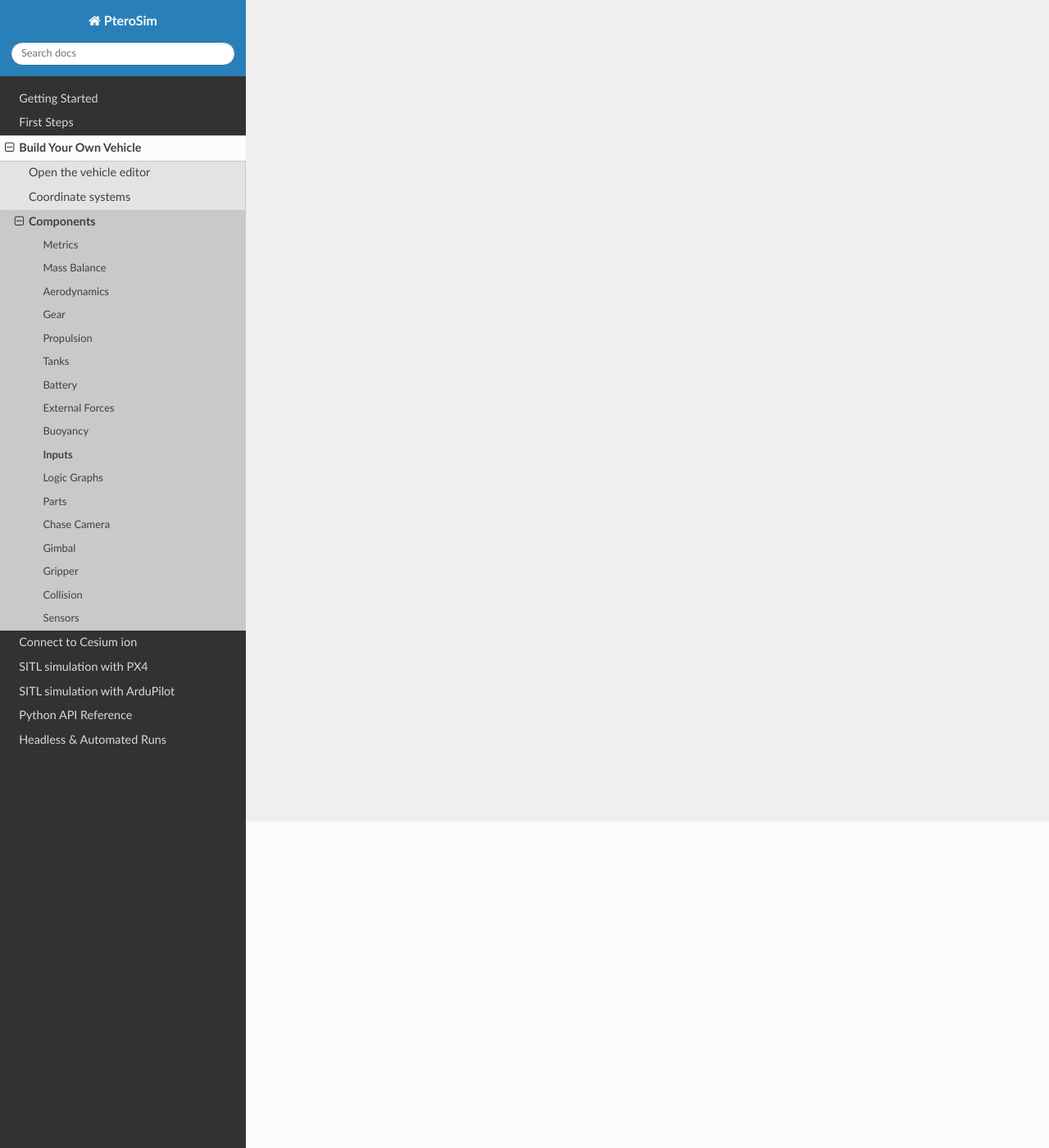
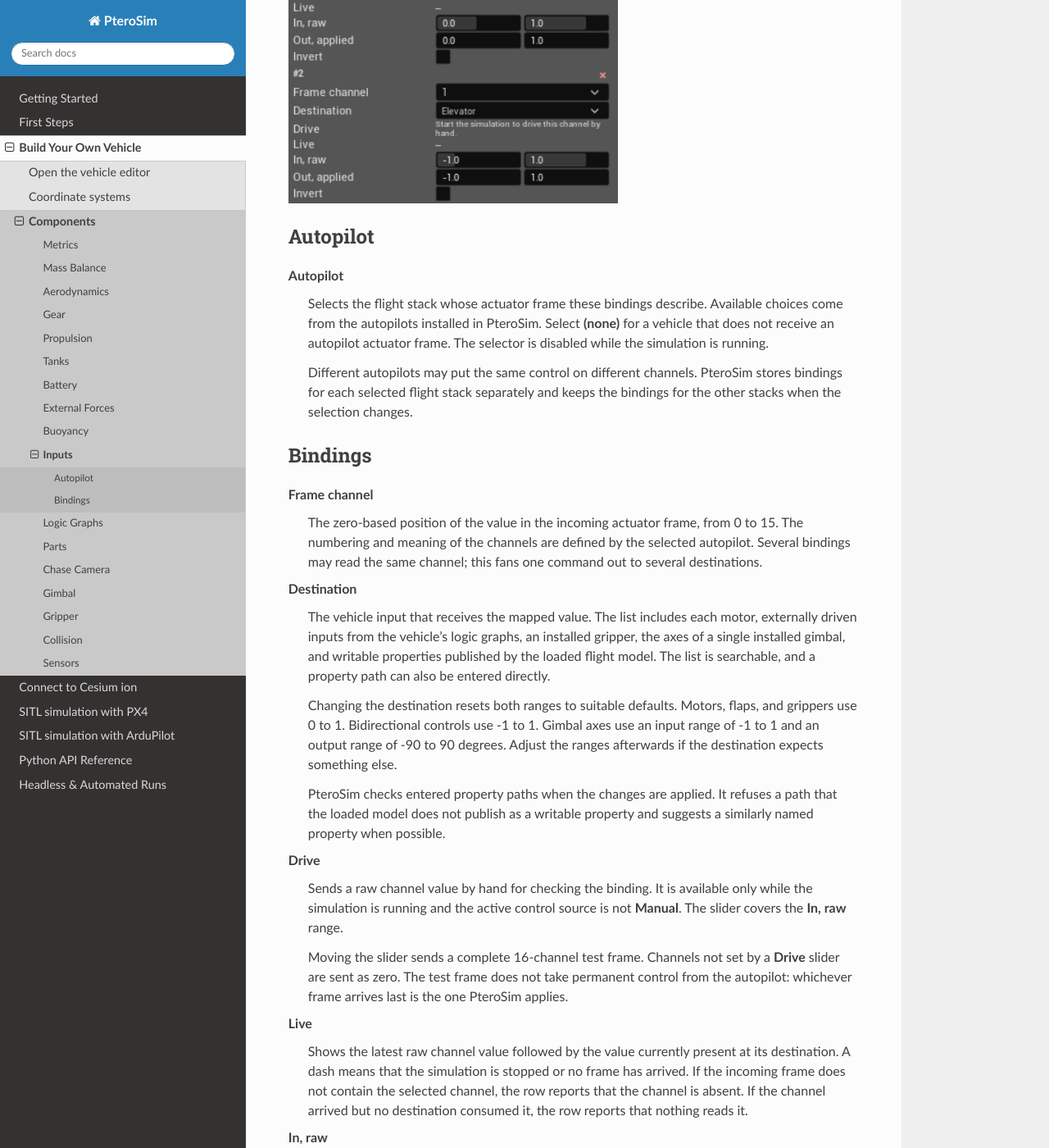
Before and after one commit to AlexanderRex/PteroSimDocs, a Sphinx documentation site: the page built from docs/source/editor/inputs.rst, in a window 1280 px wide and 1400 px high, scrolled down 398 px. Shown: the whole window at 82% size. Built offline with Sphinx 7.4.7 and the Read the Docs theme 3.1.0, drawn with Linux system fonts in a browser that asks for light colours; some of the changed text lies outside the part shown.

Commit message:
Document vehicle input bindings

```diff
--- a/docs/source/editor/inputs.rst
+++ b/docs/source/editor/inputs.rst
@@ -1,4 +1,92 @@
 Inputs
 ======
 
-Work in progress.
+Inputs maps channels from an autopilot actuator frame to motors, control
+surfaces, gimbals, grippers, and other writable vehicle properties. A vehicle
+can have many bindings. Every numbered binding uses the same fields, and one
+frame channel can be assigned to several destinations when one signal must
+drive several parts.
+
+.. image:: ../Images/editor_inputs.png
+   :alt: Inputs section with motor and elevator channel bindings
+   :class: no-float-left
+
+Autopilot
+---------
+
+**Autopilot**
+   Selects the flight stack whose actuator frame these bindings describe.
+   Available choices come from the autopilots installed in PteroSim. Select
+   **(none)** for a vehicle that does not receive an autopilot actuator frame.
+   The selector is disabled while the simulation is running.
+
+   Different autopilots may put the same control on different channels.
+   PteroSim stores bindings for each selected flight stack separately and
+   keeps the bindings for the other stacks when the selection changes.
+
+Bindings
+--------
+
+**Frame channel**
+   The zero-based position of the value in the incoming actuator frame, from
+   0 to 15. The numbering and meaning of the channels are defined by the
+   selected autopilot. Several bindings may read the same channel; this fans
+   one command out to several destinations.
+
+**Destination**
+   The vehicle input that receives the mapped value. The list includes each
+   motor, externally driven inputs from the vehicle's logic graphs, an
+   installed gripper, the axes of a single installed gimbal, and writable
+   properties published by the loaded flight model. The list is searchable,
+   and a property path can also be entered directly.
+
+   Changing the destination resets both ranges to suitable defaults. Motors,
+   flaps, and grippers use 0 to 1. Bidirectional controls use -1 to 1. Gimbal
+   axes use an input range of -1 to 1 and an output range of -90 to 90
+   degrees. Adjust the ranges afterwards if the destination expects something
+   else.
+
+   PteroSim checks entered property paths when the changes are applied. It
+   refuses a path that the loaded model does not publish as a writable
+   property and suggests a similarly named property when possible.
+
+**Drive**
+   Sends a raw channel value by hand for checking the binding. It is available
+   only while the simulation is running and the active control source is not
+   **Manual**. The slider covers the **In, raw** range.
+
+   Moving the slider sends a complete 16-channel test frame. Channels not set
+   by a **Drive** slider are sent as zero. The test frame does not take
+   permanent control from the autopilot: whichever frame arrives last is the
+   one PteroSim applies.
+
+**Live**
+   Shows the latest raw channel value followed by the value currently present
+   at its destination. A dash means that the simulation is stopped or no frame
+   has arrived. If the incoming frame does not contain the selected channel,
+   the row reports that the channel is absent. If the channel arrived but no
+   destination consumed it, the row reports that nothing reads it.
+
+**In, raw**
+   The minimum and maximum values expected on the incoming channel. PteroSim
+   clamps the received value to this range and converts its position within
+   the range to a value from 0 to 1. A throttle commonly arrives as 0 to 1;
+   a centred control commonly arrives as -1 to 1. The two limits must not be
+   equal.
+
+**Out, applied**
+   The destination value produced at the two ends of **In, raw**. Values
+   between the input limits are mapped linearly between these output limits.
+   The units belong to the destination: a motor throttle is normalized,
+   while a property ending in ``-deg`` uses degrees. Reversing the two output
+   limits is allowed.
+
+**Invert**
+   Reverses the mapped output around the midpoint of the output range. It
+   swaps the result produced at the two input limits without changing the
+   four range fields.
+
+The red **x** removes one binding. **+ Add binding** creates a row on the first
+unused frame channel and selects the first unbound motor when one is
+available. All 16 channels can be used; duplicate channel numbers remain
+valid for fan-out.
```
Also changed, not shown: docs/source/Images/editor_inputs.png (added).
